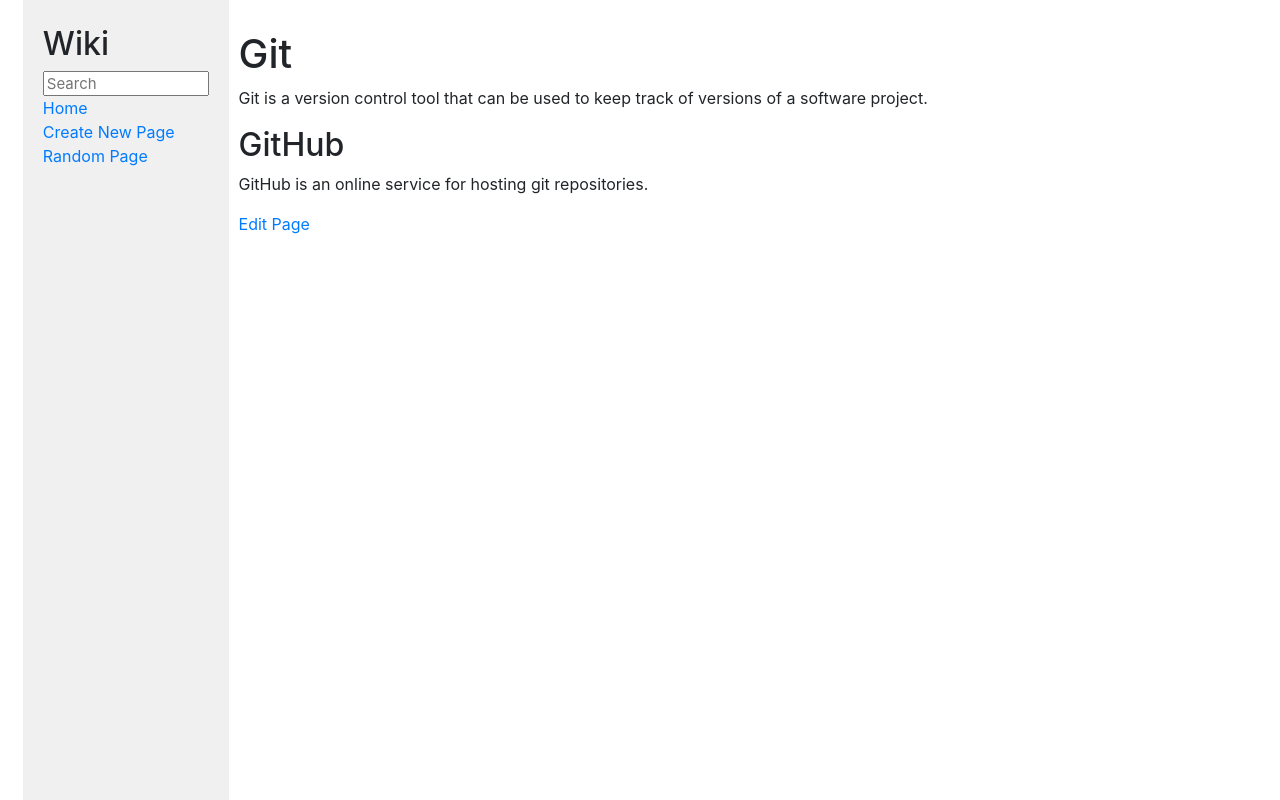
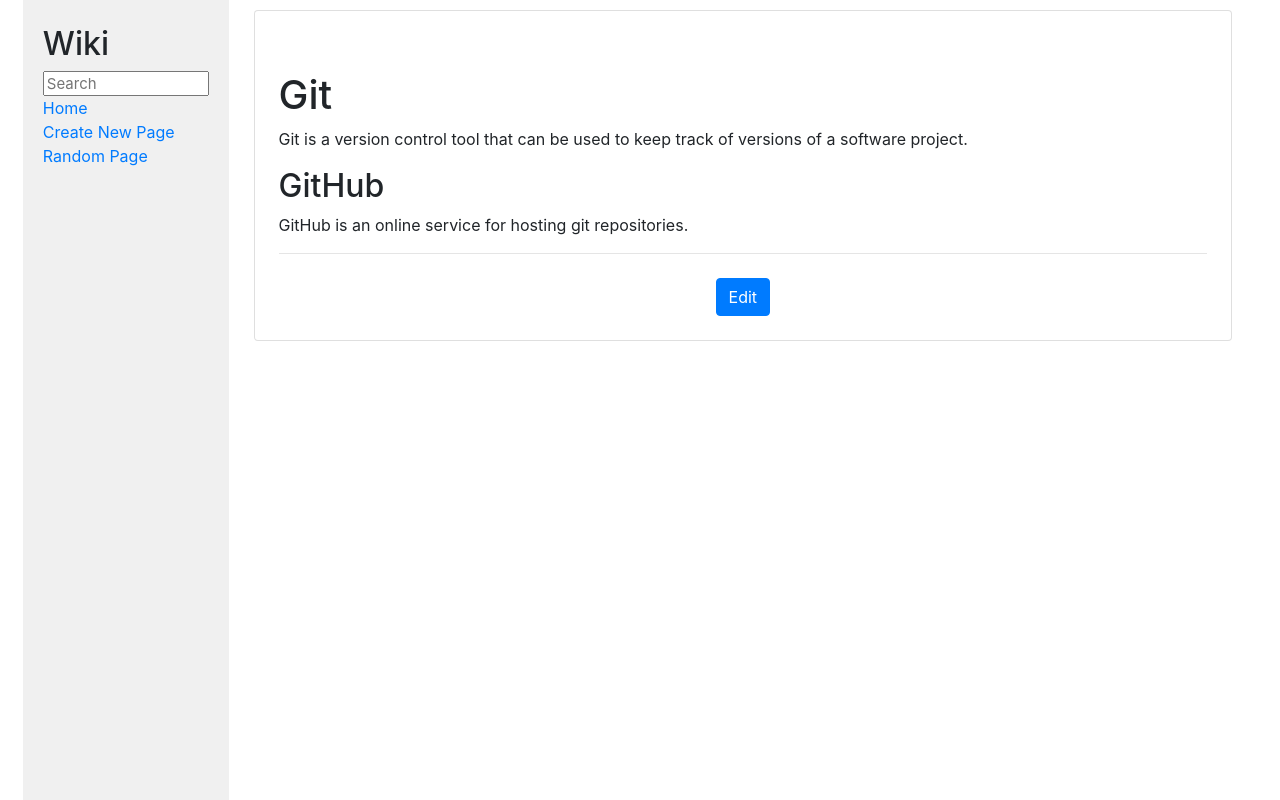
Before and after one commit to crojas2/wikiProject, a Django app: page /random/ in a window 1280 px wide. Run offline with Django 3.2, Linux system fonts and the light colour scheme; some libraries are stand-ins or nearby versions.

Commit message:
[entry] edit layout + add test data

```diff
--- a/encyclopedia/static/encyclopedia/styles.css
+++ b/encyclopedia/static/encyclopedia/styles.css
@@ -20,6 +20,7 @@
 
 .main {
     padding: 10px;
+    height: 100vh;
 }
 
 .search {
@@ -37,3 +38,7 @@
 .sidebar h2 {
     margin-top: 5px;
 }
+
+.entry {
+    height: 100%;
+}
--- a/encyclopedia/templates/encyclopedia/entry.html
+++ b/encyclopedia/templates/encyclopedia/entry.html
@@ -5,12 +5,18 @@
 {% endblock %}
 
 {% block body %}
-<div>
-    {{ content | safe }}
-</div>
-<div>
-    <a href="{% url 'edit' title %}">Edit Page</a>
+
+<div class="container">
+    <div class="entry card mb-3">
+        <div class="card-body p-4">
+            <p>{{ content | safe }}</p>
+            <hr class="mt-0 mb-4">
+
+            <div class="d-flex justify-content-center">
+                <a class="btn btn-primary" href="{% url 'edit' title %}">Edit</a>
+            </div>
+        </div>
+    </div>
 </div>
 
-
 {% endblock %}
--- a/encyclopedia/templates/encyclopedia/layout.html
+++ b/encyclopedia/templates/encyclopedia/layout.html
@@ -32,6 +32,5 @@
                 {% endblock %}
             </div>
         </div>
-
     </body>
 </html>
--- a/encyclopedia/views.py
+++ b/encyclopedia/views.py
@@ -17,8 +17,8 @@
     })
 
 def entry(request, title):
-    page = util.get_entry(title)
-    if (page):
+    entry = util.get_entry(title)
+    if (entry):
         return render(request, "encyclopedia/entry.html", {
             "title": title,
             "content": markdown2.markdown(util.get_entry(title))
```
Also changed, not shown: entries/High_Level_Programming_Language.md (added, +7 -0 lines), entries/Low_Level_Programming_Language.md (added, +5 -0 lines), entries/Python.md (+8 -0 lines).
